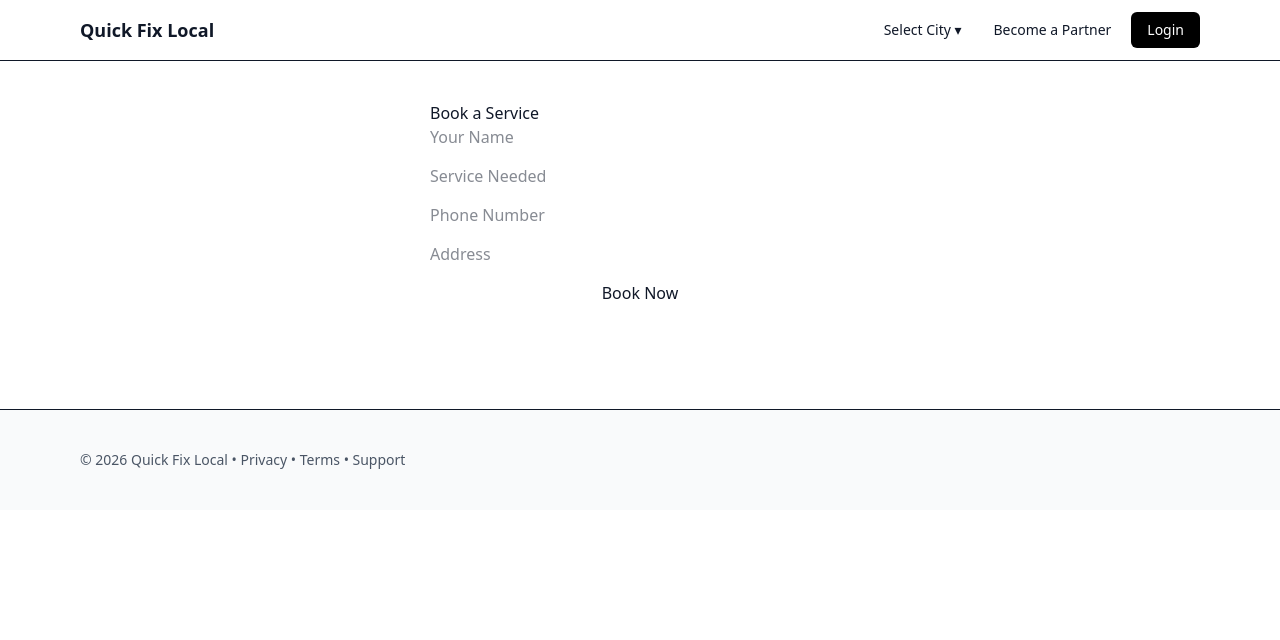
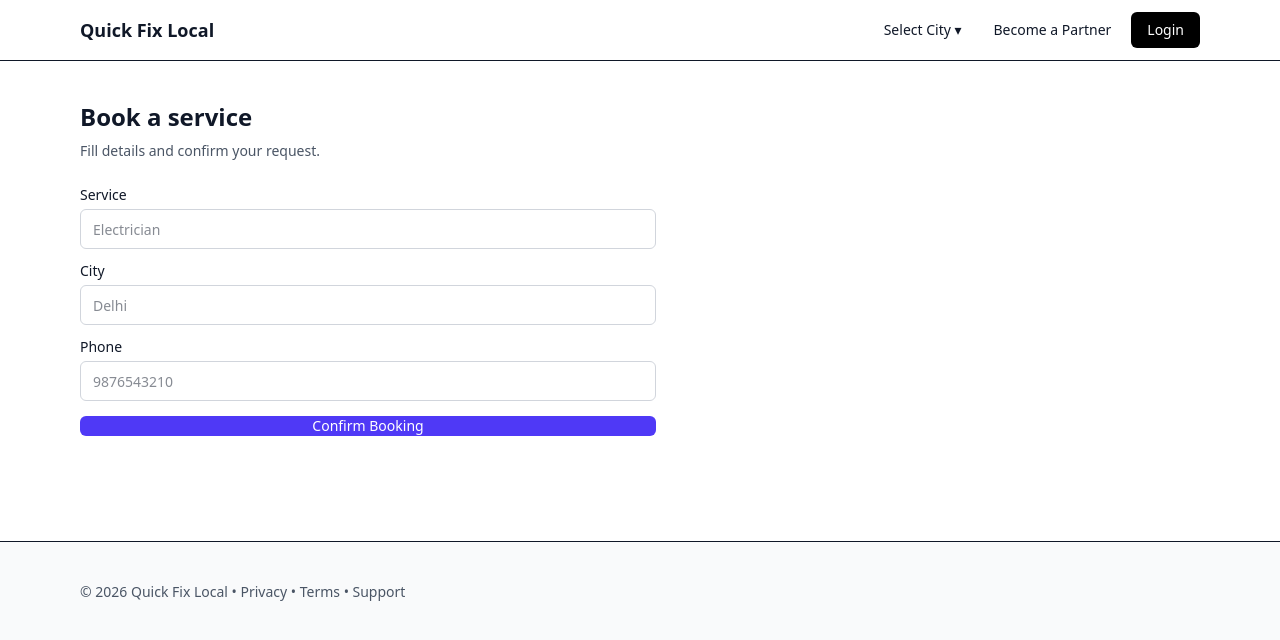
Before and after one commit to adarsh39565-hue/quickfixlocal, a Next.js app: page /book in a window 1280 px wide. Shown: the top 640 px of the page. Built offline with nearby package versions, Linux system fonts and the light colour scheme.

Commit message:
Refactor BookingPage to BookPage with new structure

```diff
--- a/app/book/page.tsx
+++ b/app/book/page.tsx
@@ -1,107 +1,55 @@
 "use client";
 
+import { useSearchParams, useRouter } from "next/navigation";
+import { Button } from "../../components/ui/button";
+import { Input } from "../../components/ui/input";
 import { useState } from "react";
 
-export default function BookingPage() {
-  const [name, setName] = useState("");
-  const [service, setService] = useState("");
+export default function BookPage() {
+  const params = useSearchParams();
+  const router = useRouter();
+
+  const serviceFromUrl = params.get("service") ?? "";
+  const cityFromUrl = params.get("city") ?? "";
+
+  const [service, setService] = useState(serviceFromUrl);
+  const [city, setCity] = useState(cityFromUrl);
   const [phone, setPhone] = useState("");
-  const [address, setAddress] = useState("");
-  const [loading, setLoading] = useState(false);
 
-  const handleSubmit = async (e: React.FormEvent) => {
-    e.preventDefault();
-    setLoading(true);
-
-    try {
-      const res = await fetch("/api/book", {
-        method: "POST",
-        headers: {
-          "Content-Type": "application/json",
-        },
-        body: JSON.stringify({
-          name,
-          service,
-          phone,
-          address,
-        }),
-      });
-
-      const data = await res.json();
-
-      if (!res.ok) {
-        alert(data.error || "Something went wrong");
-      } else {
-        alert("Booking submitted successfully!");
-        setName("");
-        setService("");
-        setPhone("");
-        setAddress("");
-      }
-    } catch (error) {
-      console.error("Frontend Error:", error);
-      alert("Server connection failed");
-    }
-
-    setLoading(false);
-  };
+  function submit() {
+    // For now just show confirmation screen (later connect Supabase)
+    router.push(
+      `/book/confirm?service=${encodeURIComponent(service)}&city=${encodeURIComponent(
+        city
+      )}&phone=${encodeURIComponent(phone)}`
+    );
+  }
 
   return (
-    <div style={{ padding: "40px", maxWidth: "500px", margin: "auto" }}>
-      <h1>Book a Service</h1>
+    <div className="py-10 max-w-xl">
+      <h1 className="text-2xl font-semibold">Book a service</h1>
+      <p className="mt-2 text-sm text-gray-600">Fill details and confirm your request.</p>
 
-      <form
-        onSubmit={handleSubmit}
-        style={{
-          display: "flex",
-          flexDirection: "column",
-          gap: "15px",
-        }}
-      >
-        <input
-          id="name"
-          name="name"
-          type="text"
-          placeholder="Your Name"
-          value={name}
-          onChange={(e) => setName(e.target.value)}
-          required
-        />
+      <div className="mt-6 space-y-3">
+        <div>
+          <div className="text-sm font-medium mb-1">Service</div>
+          <Input value={service} onChange={(e) => setService(e.target.value)} placeholder="Electrician" />
+        </div>
 
-        <input
-          id="service"
-          name="service"
-          type="text"
-          placeholder="Service Needed"
-          value={service}
-          onChange={(e) => setService(e.target.value)}
-          required
-        />
+        <div>
+          <div className="text-sm font-medium mb-1">City</div>
+          <Input value={city} onChange={(e) => setCity(e.target.value)} placeholder="Delhi" />
+        </div>
 
-        <input
-          id="phone"
-          name="phone"
-          type="text"
-          placeholder="Phone Number"
-          value={phone}
-          onChange={(e) => setPhone(e.target.value)}
-          required
-        />
+        <div>
+          <div className="text-sm font-medium mb-1">Phone</div>
+          <Input value={phone} onChange={(e) => setPhone(e.target.value)} placeholder="9876543210" />
+        </div>
 
-        <input
-          id="address"
-          name="address"
-          type="text"
-          placeholder="Address"
-          value={address}
-          onChange={(e) => setAddress(e.target.value)}
-          required
-        />
-
-        <button type="submit" disabled={loading}>
-          {loading ? "Submitting..." : "Book Now"}
-        </button>
-      </form>
+        <Button className="w-full" onClick={submit}>
+          Confirm Booking
+        </Button>
+      </div>
     </div>
   );
 }
```
